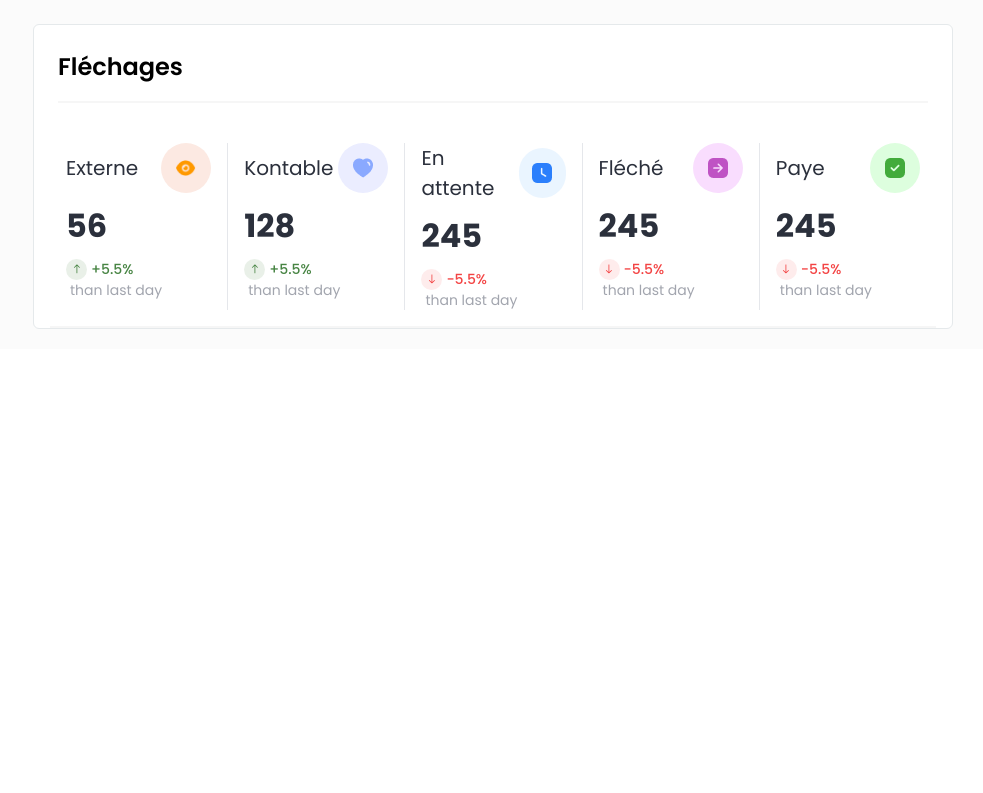
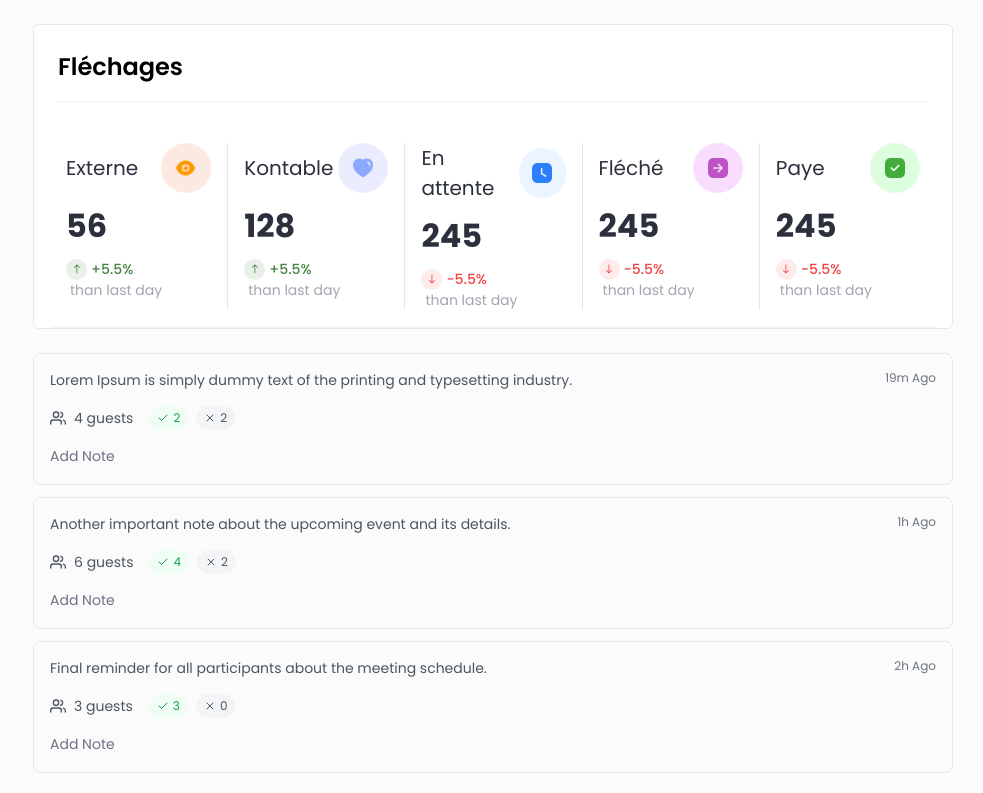
Before and after one commit to ShaYri12/kontable, a Next.js app: page / in a window 1280 px wide. Shown: the part 949-1742 px from the top of the page, without its empty margins (297-1280 px from the left). Before the commit the page ends 1298 px from the top, so only its background shows below. Built offline with nearby package versions, Linux system fonts and the light colour scheme.

Commit message:
note card section added

```diff
--- a/app/components/header.js
+++ b/app/components/header.js
@@ -6,7 +6,7 @@ import ThemeSwitcher from "./theme-switcher";
 export function Header() {
   return (
     <header
-      className="fixed bg-white z-[3] py-[20px] xl:px-[60px] md:px-[20px] px-4 border-b border-white flex items-center justify-between"
+      className="fixed bg-white z-[5] py-[20px] xl:px-[60px] md:px-[20px] px-4 border-b border-white flex items-center justify-between"
       style={{
         boxShadow: "0px 1px 0px 0px #C8C7CC80",
         width: "-webkit-fill-available !important",
--- /dev/null
+++ b/app/components/note-cards.js
@@ -0,0 +1,76 @@
+import React from "react";
+import { FiUsers, FiCheck, FiX } from "react-icons/fi";
+
+// NoteCard component
+export function NoteCard({
+  content,
+  guestCount,
+  acceptedCount,
+  rejectedCount,
+  timestamp,
+}) {
+  return (
+    <div className="rounded-lg border border-gray-200 p-4 space-y-4">
+      <div className="flex justify-between items-start">
+        <p className="text-sm text-gray-600">{content}</p>
+        <span className="text-xs text-gray-500">{timestamp}</span>
+      </div>
+
+      <div className="flex items-center gap-4">
+        <div className="flex items-center gap-2 text-sm text-gray-600">
+          <FiUsers className="w-4 h-4" />
+          <span>{guestCount} guests</span>
+        </div>
+
+        <div className="flex items-center gap-2">
+          <div className="flex items-center gap-1 px-2 py-1 rounded-full bg-green-50 text-green-600 text-xs">
+            <FiCheck className="w-3 h-3" />
+            <span>{acceptedCount}</span>
+          </div>
+
+          <div className="flex items-center gap-1 px-2 py-1 rounded-full bg-gray-100 text-gray-600 text-xs">
+            <FiX className="w-3 h-3" />
+            <span>{rejectedCount}</span>
+          </div>
+        </div>
+      </div>
+
+      <button className="text-sm text-gray-500 hover:text-gray-700 transition-colors">
+        Add Note
+      </button>
+    </div>
+  );
+}
+
+// NoteCards component
+const NoteCards = () => {
+  return (
+    <div className="flex flex-col gap-[12px]">
+      <NoteCard
+        content="Lorem Ipsum is simply dummy text of the printing and typesetting industry."
+        guestCount={4}
+        acceptedCount={2}
+        rejectedCount={2}
+        timestamp="19m Ago"
+      />
+
+      <NoteCard
+        content="Another important note about the upcoming event and its details."
+        guestCount={6}
+        acceptedCount={4}
+        rejectedCount={2}
+        timestamp="1h Ago"
+      />
+
+      <NoteCard
+        content="Final reminder for all participants about the meeting schedule."
+        guestCount={3}
+        acceptedCount={3}
+        rejectedCount={0}
+        timestamp="2h Ago"
+      />
+    </div>
+  );
+};
+
+export default NoteCards;
--- a/app/page.js
+++ b/app/page.js
@@ -3,6 +3,7 @@ import { DashboardCards } from "./components/dashboard-cards";
 import { StatsPanel } from "./components/stats";
 import { Header } from "./components/header";
 import Flechages from "./components/flechages";
+import NoteCards from "./components/note-cards";
 
 export default function Dashboard() {
   return (
@@ -37,6 +38,7 @@ export default function Dashboard() {
 
             <StatsPanel />
             <Flechages />
+            <NoteCards />
           </div>
         </div>
       </main>
```
Also changed, not shown: 1 other file (tests, documents, lock files or other folders).
